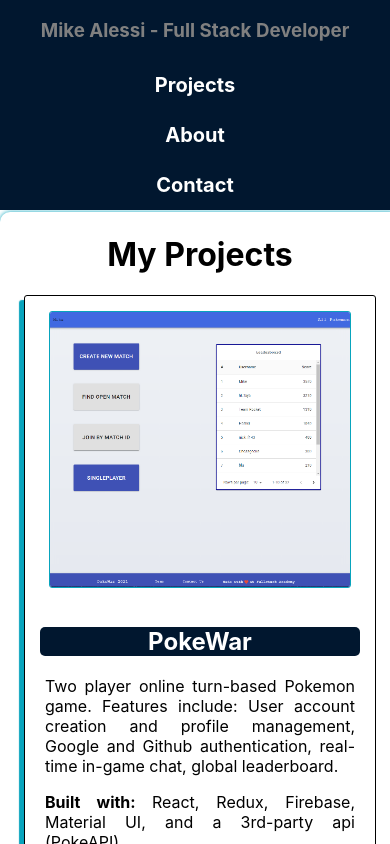
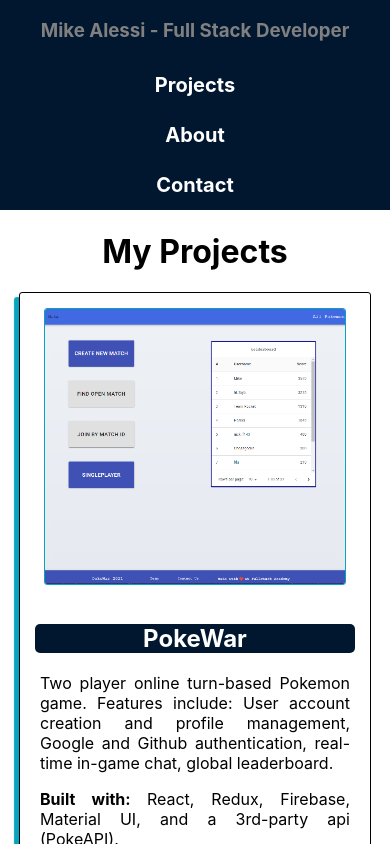
Before and after one commit to Malessi5/malessi5, a React (Create React App) app: page /#/ in a window 390 px wide. Shown: the top 844 px of the page. Built offline with nearby package versions, Linux system fonts and the light colour scheme.

Commit message:
removed padding for project mobile version

```diff
--- a/src/components/Projects.css
+++ b/src/components/Projects.css
@@ -124,6 +124,9 @@
     width: 100%;
     min-width: 0;
     margin-top: 0;
+    padding: 0;
+    border-radius: 0;
+    box-shadow: none;
   }
   .project {
     border: 1px black solid;
```
Also changed, not shown: 1 other file (tests, documents, lock files or other folders).
